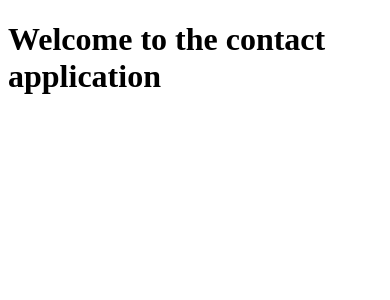
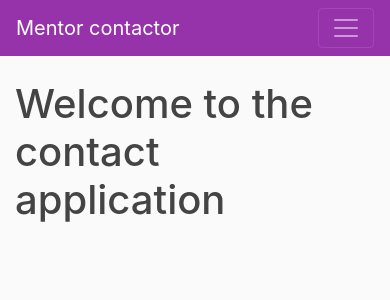
Before and after one commit to C1003593/Development-Project, a Django app: page / in a window 390 px wide. Shown: the top 300 px of the page. Run offline with Django 5.2, Linux system fonts and the light colour scheme; some libraries are stand-ins or nearby versions.

Commit message:
27/01/2024 Base template made.

```diff
--- /dev/null
+++ b/ContactApplication/static/css/styles.css
@@ -0,0 +1,104 @@
+html {
+    position: relative;
+    min-height: 100%;
+  }
+
+  body {
+    background: #fafafa;
+    color: #333333;
+    margin-top: 5rem;
+    margin-bottom: 50px;
+  }
+
+  h1,
+  h2,
+  h3,
+  h4,
+  h5,
+  h6 {
+    color: #444444;
+  }
+
+  ul {
+    margin: 0;
+  }
+
+  .bg-steel {
+    background-color: #9633aa;
+  }
+
+  .site-header .navbar-nav .nav-link {
+    color: #cbd5db;
+  }
+
+  .site-header .navbar-nav .nav-link:hover {
+    color: #ffffff;
+  }
+
+  .site-header .navbar-nav .nav-link.active {
+    font-weight: 500;
+  }
+
+  .content-section {
+    background: #ffffff;
+    padding: 10px 20px;
+    border: 1px solid #dddddd;
+    border-radius: 3px;
+    margin-bottom: 20px;
+  }
+
+  .article-title {
+    color: #444444;
+  }
+
+  a.article-title:hover {
+    color: #428bca;
+    text-decoration: none;
+  }
+
+  .article-content {
+    white-space: pre-line;
+  }
+
+  .article-img {
+    height: 65px;
+    width: 65px;
+    margin-right: 16px;
+  }
+
+  .article-metadata {
+    padding-bottom: 1px;
+    margin-bottom: 4px;
+    border-bottom: 1px solid #e3e3e3
+  }
+
+  .article-svg {
+    width: 25px;
+    height: 25px;
+    vertical-align: middle;
+  }
+
+  .account-img {
+    height: 125px;
+    width: 125px;
+    margin-right: 20px;
+    margin-bottom: 16px;
+  }
+
+  .account-heading {
+    font-size: 2.5rem;
+  }
+
+  .article-metadata a:hover {
+    color: #333;
+    text-decoration: none;
+  }
+
+  .footer {
+    position: absolute;
+    bottom: 0;
+    width: 100%;
+    height: 50px;
+    line-height: 50px;
+    background-color: #cccccc;
+  }
--- /dev/null
+++ b/ContactApplication/templates/ContactApplication/base.html
@@ -0,0 +1,55 @@
+{% load static %}
+<!DOCTYPE html>
+<html>
+
+<head>
+    <!-- Required meta tags -->
+    <meta charset="utf-8">
+    <meta name="viewport" content="width=device-width, initial-scale=1, shrink-to-fit=no">
+
+    <!-- Bootstrap CSS -->
+    <link rel="stylesheet" href="https://cdn.jsdelivr.net/npm/bootstrap@4.0.0/dist/css/bootstrap.min.css" integrity="sha384-Gn5384xqQ1aoWXA+058RXPxPg6fy4IWvTNh0E263XmFcJlSAwiGgFAW/dAiS6JXm" crossorigin="anonymous">
+    <link rel="stylesheet" type="text/css" href="{% static 'css/styles.css' %}" />
+    <title>Contact application - {{title}}</title>
+</head>
+
+<body>
+    <div class="container">
+        <header class="site-header">
+            <nav class="navbar navbar-expand-md navbar-dark bg-steel fixed-top">
+                <div class="container">
+                <a class="navbar-brand mr-4" href="{% url 'ContactApplication:home' %}">Mentor contactor</a>
+                <button class="navbar-toggler" type="button" data-toggle="collapse" data-target="#navbarToggle"
+                    aria-controls="navbarToggle" aria-expanded="false" aria-label="Toggle navigation">
+                    <span class="navbar-toggler-icon"></span>
+                </button>
+                <div class="collapse navbar-collapse" id="navbarToggle">
+                    <div class="navbar-nav mr-auto">
+                        <a class="nav-item nav-link" href="{% url 'ContactApplication:home' %}">Home</a>
+                        <a class="nav-item nav-link" href="#">Student Reps</a>
+                        <a class="nav-item nav-link" href="#">Mentors</a>
+                    </div>
+                    <!-- Navbar Right Side -->
+                    <div class="navbar-nav">
+                        <a class="nav-item nav-link" href="#">Login</a>
+                        <a class="nav-item nav-link" href="#">Register</a>
+                    </div>
+                </div>
+                </div>
+            </nav>
+        </header>
+        <div class="row">
+            <div class="col-md-8">
+            {% block content %}{% endblock %}
+            </div>
+        </div>
+    </div>
+
+    <!-- Optional JavaScript -->
+    <!-- jQuery first, then Popper.js, then Bootstrap JS -->
+    <script src="https://code.jquery.com/jquery-3.2.1.slim.min.js" integrity="sha384-KJ3o2DKtIkvYIK3UENzmM7KCkRr/rE9/Qpg6aAZGJwFDMVNA/GpGFF93hXpG5KkN" crossorigin="anonymous"></script>
+    <script src="https://cdn.jsdelivr.net/npm/popper.js@1.12.9/dist/umd/popper.min.js" integrity="sha384-ApNbgh9B+Y1QKtv3Rn7W3mgPxhU9K/ScQsAP7hUibX39j7fakFPskvXusvfa0b4Q" crossorigin="anonymous"></script>
+    <script src="https://cdn.jsdelivr.net/npm/bootstrap@4.0.0/dist/js/bootstrap.min.js" integrity="sha384-JZR6Spejh4U02d8jOt6vLEHfe/JQGiRRSQQxSfFWpi1MquVdAyjUar5+76PVCmYl" crossorigin="anonymous"></script>
+</body>
+
+</html>
--- a/ContactApplication/templates/ContactApplication/home.html
+++ b/ContactApplication/templates/ContactApplication/home.html
@@ -1,9 +1,4 @@
-<!DOCTYPE html>
-<html>
-    <head>
-        <title>Home</title>
-    </head>
-    <body>
-        <h1>Welcome to the contact application</h1>
-    </body>
-</html>
+{% extends "ContactApplication/base.html" %}
+{% block content %}
+    <h1>Welcome to the contact application</h1>
+{% endblock content %}
--- a/ContactApplication/views.py
+++ b/ContactApplication/views.py
@@ -2,4 +2,4 @@ from django.shortcuts import render
 from django.http import HttpResponse
 
 def home(request):
-    return render(request, 'ContactApplication/home.html')
+    return render(request, 'ContactApplication/home.html', {'title':'Welcome'})
```
